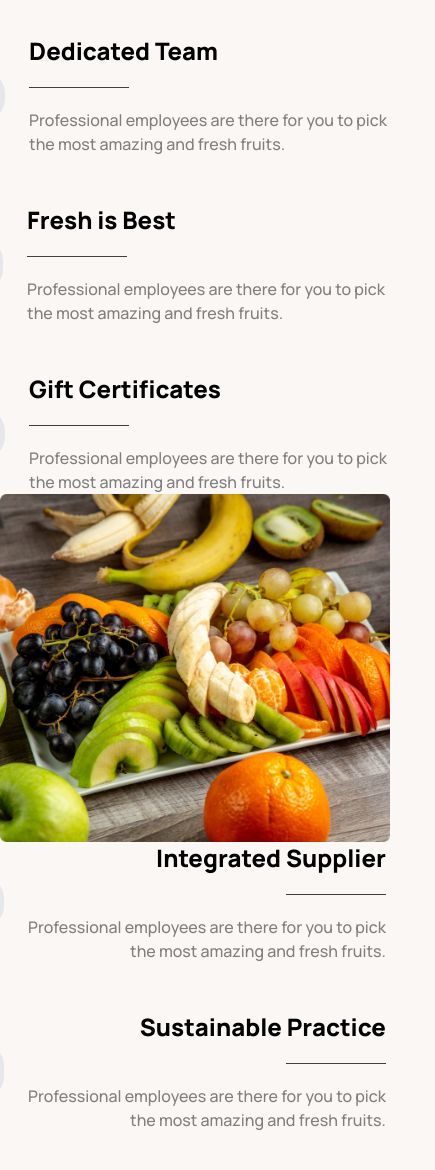
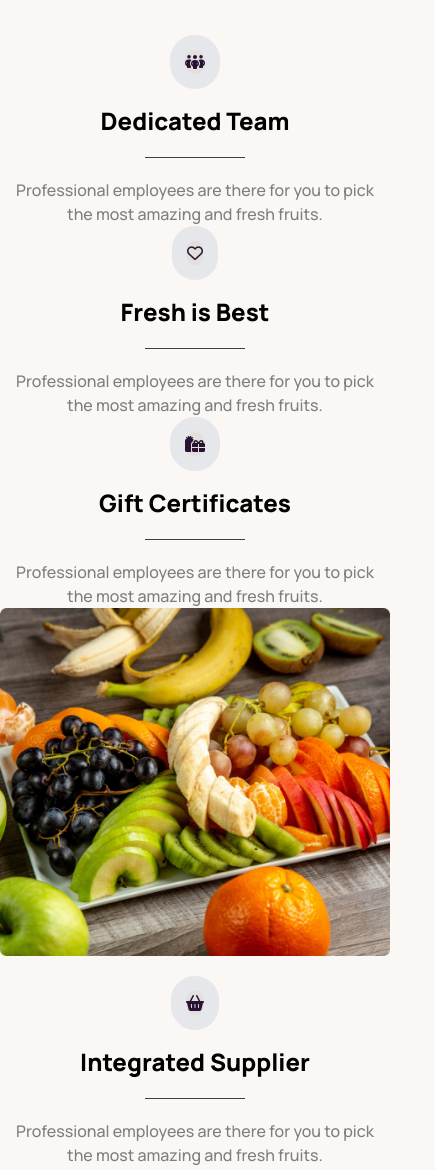
Before and after one commit to Arafath3/assignment-3, a plain HTML site: page index.html in a window 390 px wide. Shown: the part 5580-6750 px from the top of the page, 435 px wide, since content can reach past the window. Drawn offline with nearby package versions, Linux system fonts and the light colour scheme.

Commit message:
finished why choose us section

```diff
--- a/index.html
+++ b/index.html
@@ -572,37 +572,43 @@
 
         <div>
           <!-- First text -->
-          <div class=" flex justify-center items-center mr-12">
-            <div class="mr-6 border-[15px] rounded-full bg-[#1212121A]">
+          <div class="flex flex-col lg:flex-row justify-center items-center lg:mr-12 text-center lg:text-left">
+            <div class="lg:mr-6 border-[15px] rounded-full bg-[#1212121A] mb-4 lg:mb-0">
               <i class="fa-solid fa-people-group"></i>
             </div>
-            <div>
+            <div class="">
               <h4 class="text-2xl text-black font-extrabold ">Dedicated Team</h4>
-              <hr class="my-5 border-1 w-[100px] border-[#121212CC]">
+              <div class="flex justify-center lg:justify-start">
+                <hr class="my-5 border-1 w-[100px] border-[#121212CC]">
+              </div>
               <p class="text-base font-medium text-[#2e2e2e99] min-w-max">Professional employees are there for you to
                 pick <br> the most amazing and fresh fruits.</p>
             </div>
           </div>
           <!-- Second text -->
-          <div class=" flex justify-center items-center mr-12 mt-12">
-            <div class="mr-6 border-[15px] rounded-full bg-[#1212121A]">
+          <div class="flex flex-col lg:flex-row justify-center items-center lg:mr-12 text-center lg:text-left">
+            <div class="lg:mr-6 border-[15px] rounded-full bg-[#1212121A] mb-4 lg:mb-0">
               <i class="fa-regular fa-heart"></i>
             </div>
             <div>
               <h4 class="text-2xl text-black font-extrabold ">Fresh is Best</h4>
-              <hr class="my-5 border-1 w-[100px] border-[#121212CC]">
+              <div class="flex justify-center lg:justify-start">
+                <hr class="my-5 border-1 w-[100px] border-[#121212CC]">
+              </div>
               <p class="text-base font-medium text-[#2e2e2e99] min-w-max">Professional employees are there for you to
                 pick <br> the most amazing and fresh fruits.</p>
             </div>
           </div>
           <!-- Third text -->
-          <div class=" flex justify-center items-center mr-12 mt-12">
-            <div class="mr-6 border-[15px] rounded-full bg-[#1212121A]">
+          <div class="flex flex-col lg:flex-row justify-center items-center lg:mr-12 text-center lg:text-left">
+            <div class="lg:mr-6 border-[15px] rounded-full bg-[#1212121A] mb-4 lg:mb-0">
               <i class="fa-solid fa-gifts"></i>
             </div>
             <div>
               <h4 class="text-2xl text-black font-extrabold ">Gift Certificates</h4>
-              <hr class="my-5 border-1 w-[100px] border-[#121212CC]">
+              <div class="flex justify-center lg:justify-start">
+                <hr class="my-5 border-1 w-[100px] border-[#121212CC]">
+              </div>
               <p class="text-base font-medium text-[#2e2e2e99] min-w-max">Professional employees are there for you to
                 pick <br> the most amazing and fresh fruits.</p>
             </div>
@@ -614,13 +620,13 @@
         </div>
         <div>
           <!-- 4th text -->
-          <div class="flex justify-end items-center text-right mr-12">
-            <div class="mr-6 border-[15px] rounded-full bg-[#1212121A] ">
+          <div class="flex flex-col lg:flex-row justify-center items-center text-center lg:text-right lg:mr-12 my-5 lg:my-0">
+            <div class="lg:mr-6 border-[15px] rounded-full bg-[#1212121A] mb-4 lg:mb-0 ">
               <i class="fa-solid fa-basket-shopping"></i>
             </div>
             <div>
               <h4 class="text-2xl text-black font-extrabold ">Integrated Supplier</h4>
-              <div class="flex justify-end">
+              <div class="flex justify-center lg:justify-end">
                 <hr class="my-5 border-1 w-[100px] border-[#121212CC]">
               </div>
               <p class="text-base font-medium text-[#2e2e2e99] min-w-max">Professional employees are there for you to
@@ -628,13 +634,13 @@
             </div>
           </div>
           <!-- 5th text -->
-          <div class="flex justify-end items-center text-right mr-12 mt-12">
-            <div class="mr-6 border-[15px] rounded-full bg-[#1212121A] ">
+          <div class="flex flex-col lg:flex-row justify-center items-center text-center lg:text-right lg:mr-12 my-5 lg:my-0">
+            <div class="lg:mr-6 border-[15px] rounded-full bg-[#1212121A] mb-4 lg:mb-0 ">
               <i class="fa-solid fa-ice-cream"></i>
             </div>
             <div>
               <h4 class="text-2xl text-black font-extrabold ">Sustainable Practice</h4>
-              <div class="flex justify-end">
+              <div class="flex justify-center lg:justify-end">
                 <hr class="my-5 border-1 w-[100px] border-[#121212CC]">
               </div>
               <p class="text-base font-medium text-[#2e2e2e99] min-w-max">Professional employees are there for you to
@@ -642,13 +648,13 @@
             </div>
           </div>
           <!-- 6th text -->
-          <div class="flex justify-end items-center text-right mr-12 mt-12">
-            <div class="mr-6 border-[15px] rounded-full bg-[#1212121A] ">
+          <div class="flex flex-col lg:flex-row justify-center items-center text-center lg:text-right lg:mr-12 my-5 lg:my-0">
+            <div class="lg:mr-6 border-[15px] rounded-full bg-[#1212121A] mb-4 lg:mb-0 ">
               <i class="fa-solid fa-thumbs-up"></i>
             </div>
             <div>
               <h4 class="text-2xl text-black font-extrabold ">The Benefits Only</h4>
-              <div class="flex justify-end">
+              <div class="flex justify-center lg:justify-end">
                 <hr class="my-5 border-1 w-[100px] border-[#121212CC]">
               </div>
               <p class="text-base font-medium text-[#2e2e2e99] min-w-max">Professional employees are there for you to
```
